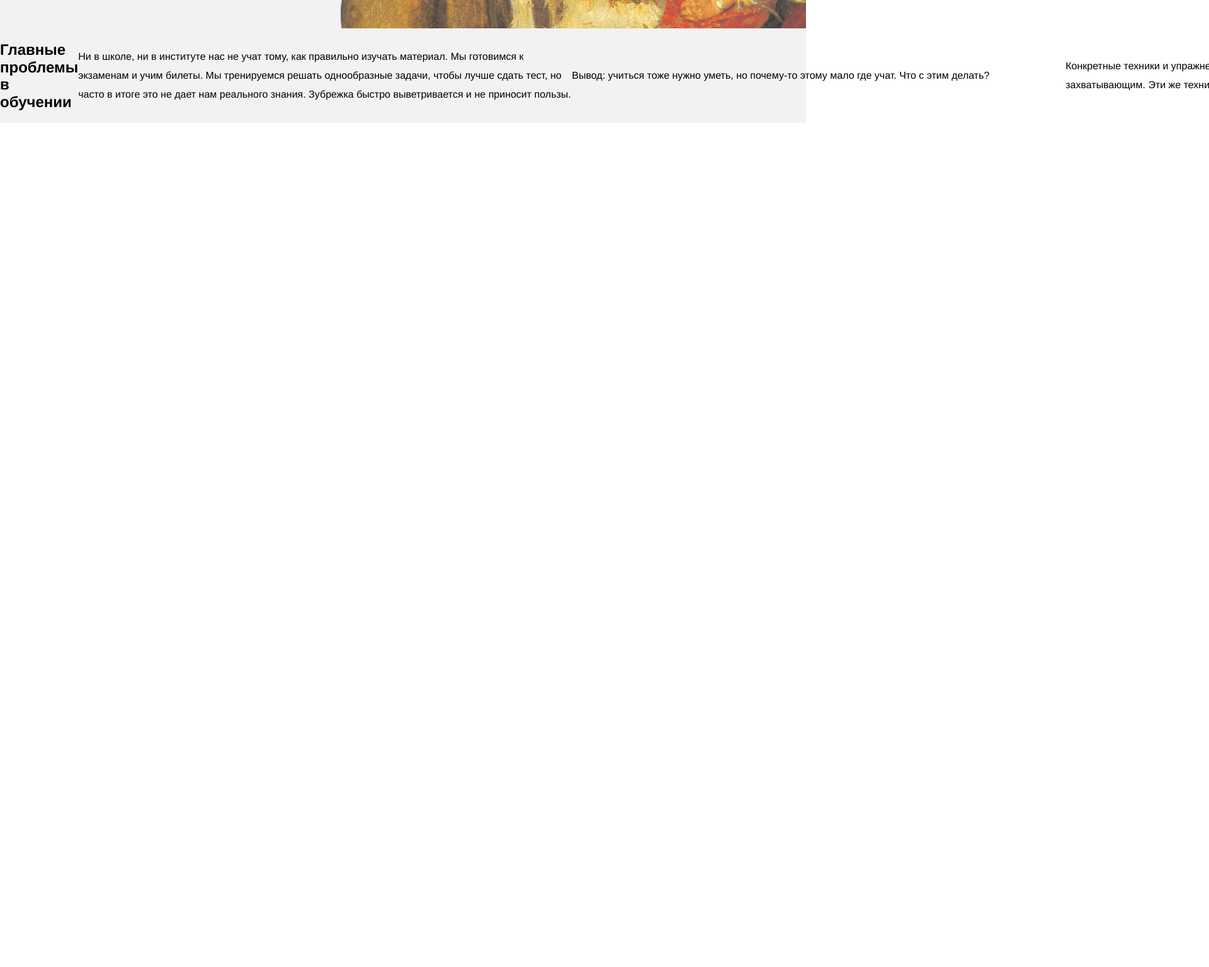
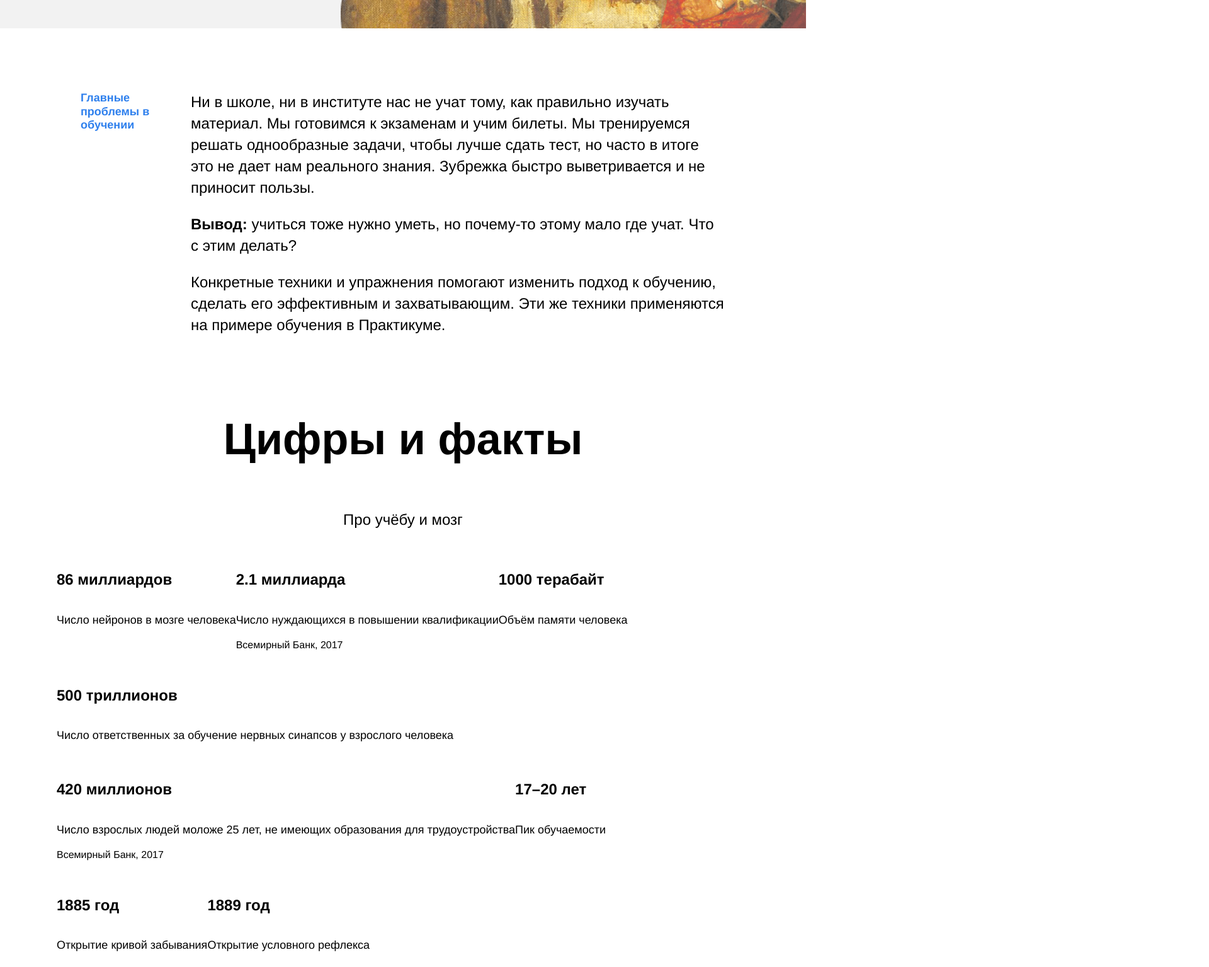
Before and after one commit to Max1m2L/first-project, a plain HTML site: page index.html in a window 1280 px wide. Shown: the part 711-2246 px from the top of the page at 63% size, 1920 px wide, since content can reach past the window. Before the commit the page ends 906 px from the top, so only its background shows below. Drawn offline with Linux system fonts and the light colour scheme.

Commit message:
first-project 2.0

```diff
--- a/index.html
+++ b/index.html
@@ -29,33 +29,125 @@
     <main class="content">
       <section class="description">
         <div class="two-columns">
-          <h2 class="two-columns__brief">Главные проблемы в обучении</h2>
-          <div class="two-columns__main-text">
-
-          </div>
-          <p class="two-columns__paragraph">
+          <h3 class="two-columns__brief">Главные проблемы в обучении</h3>
+          <div class="two-columns__paragraph">
+            <p>
               Ни в школе, ни в институте нас не учат тому, как правильно изучать материал.
               Мы готовимся к экзаменам и учим билеты.
               Мы тренируемся решать однообразные задачи, чтобы лучше сдать тест, но часто в итоге это не дает нам реального знания.
               Зубрежка быстро выветривается и не приносит пользы.
             </p>
-          <p class="two-columns__paragraph">Вывод: учиться тоже нужно уметь, но почему-то этому мало где учат.
-            Что с этим делать?</p>
-          <p class="two-columns__paragraph">
+            <p>
+              <span class="two-columns__span-accent">Вывод: </span>учиться тоже нужно уметь, но почему-то этому мало где учат.
+              Что с этим делать?
+            </p>
+            <p>
               Конкретные техники и упражнения помогают изменить подход к обучению, сделать его эффективным и захватывающим.
               Эти же техники применяются на примере обучения в Практикуме.
             </p>
-          <span class="two-columns__span-accent"></span>
+          </div>
         </div>
       </section>
 
       <section class="digits">
+        <div class="section-title">
+          <h3>Цифры и факты</h3>
+        </div>
+        <div class="section-subtitle">
+          <p>Про учёбу и мозг</p>
+        </div>
+        <div class="table">
+          <div class="table__cell">
+            <h5 class="table__heading">86 миллиардов</h5>
+            <p class="table__text">Число нейронов в мозге человека</p>
+          </div>
+          <div class="table__cell">
+            <h5 class="table__heading">2.1 миллиарда</h5>
+            <p class="table__text">Число нуждающихся в повышении квалификации</p>
+            <p>Всемирный Банк, 2017</p>
+          </div>
+          <div class="table__cell">
+            <h5 class="table__heading">1000 терабайт</h5>
+            <p class="table__text">Объём памяти человека</p>
+          </div>
+          <div class="table__cell">
+            <h5 class="table__heading">500 триллионов</h5>
+            <p class="table__text">Число ответственных за обучение нервных синапсов у взрослого человека</p>
+          </div>
+          <div class="table__cell">
+            <h5 class="table__heading">420 миллионов</h5>
+            <p class="table__text">Число взрослых людей моложе 25 лет, не имеющих образования для трудоустройства</p>
+            <p>Всемирный Банк, 2017</p>
+          </div>
+          <div class="table__cell">
+            <h5 class="table__heading">17–20 лет</h5>
+            <p class="table__text">Пик обучаемости</p>
+          </div>
+          <div class="table__cell">
+            <h5 class="table__heading">1885 год</h5>
+            <p class="table__text">Открытие кривой забывания</p>
+          </div>
+          <div class="table__cell">
+            <h5 class="table__heading">1889 год</h5>
+            <p class="table__text">Открытие условного рефлекса</p>
+          </div>
+        </div>
       </section>
 
       <section class="feynman">
+        <div class="feynman__title">
+          <h1>Метод Фейнмана</h1>
+        </div>
+        <div class="feynman__subtitle">
+          <p>Выучить и не забыть</p>
+        </div>
+        <a class="feynman__link">Подробнее</a>
+        <div class="feynman__img" >
+          <img src="images/feynman.png">
+        </div>
       </section>
 
       <section class="kaufman">
+        <div class="section-title section-title_theme_dark">
+          <h3>Принципы обучения</h3>
+        </div>
+        <div class="section-subtitle section-subtitle_theme_dark">
+          <p>от Джоша Кауфмана</p>
+        </div>
+        <div class="table table_theme_dark">
+          <div class="table__cell table__cell_theme_dark">
+            <h5 class="table__heading">1</h5>
+            <p class="table__text">Выберите привлекательный проект.</p>
+          </div>
+          <div class="table__cell">
+            <h5 class="table__heading">2</h5>
+            <p class="table__text">Сосредоточьтесь на каком-то одном навыке.</p>
+          </div>
+          <div class="table__cell">
+            <h5 class="table__heading">3</h5>
+            <p class="table__text">Определите целевой уровень мастерства.</p>
+          </div>
+          <div class="table__cell">
+            <h5 class="table__heading">4</h5>
+            <p class="table__text">Разбейте навык на элементы.</p>
+          </div>
+          <div class="table__cell">
+            <h5 class="table__heading">5</h5>
+            <p class="table__text">Приготовьте всё необходимое для занятий.</p>
+          </div>
+          <div class="table__cell">
+            <h5 class="table__heading">6</h5>
+            <p class="table__text">Устраните препятствия для занятий.</p>
+          </div>
+          <div class="table__cell">
+            <h5 class="table__heading">7</h5>
+            <p class="table__text">Выделите специальное время для занятий.</p>
+          </div>
+          <div class="table__cell">
+            <h5 class="table__heading">8</h5>
+            <p class="table__text">Создайте быстрые петли обратной связи.</p>
+          </div>
+        </div>
       </section>
     </main>
     <footer class="footer">
--- a/styles/style.css
+++ b/styles/style.css
@@ -7,7 +7,6 @@
   margin: 0 auto;
   /* выше для экранов больше 1600px отцентрировали весь контент */
   font-family: 'Helvetica Neue', Arial, sans-serif;
-  background-color: #f2f2f2;
 }
 
 .header {
@@ -16,6 +15,7 @@
   height: 100vh;
   min-height: 600px;
   max-height: 756px;
+  background-color: #f2f2f2;
   /* выше установили ограничения для секции */
 }
 
@@ -68,20 +68,88 @@
 
 .two-columns {
   display: flex;
-  align-items: center;
-  top: 100px;
-  bottom: 100px;
+  justify-content: space-between;
+  align-items: flex-start;
   width: 80%;
+  min-width: 784px;
+  margin: 100px auto;
 }
 
 .two-columns__brief {
   width: 175px;
+  line-height: 1.2;
+  font-size: 18px;
+  color: #2f80ed;
+  margin-top: 0;
 }
 
 .two-columns__paragraph {
-  line-height: 30px;
-  width: 80%;
-  min-width: 784px;
+  flex: 1;
+  line-height: 34px;
+  font-size: 24px;
+  margin-top: 0;
+}
+
+.two-columns__paragraph p {
+  margin-top: 0;
+}
+
+.two-columns__span-accent {
+  line-height: 34px;
+  font-size: 24px;
+  font-weight: 600;
+}
+
+.section-title {
+  position: relative;
+  margin: 0 auto;
+  width: 60%;
+  text-align: center;
+  line-height: 1.15;
+  font-size: 60px;
+  font-weight: 600;
+}
+
+.section-subtitle {
+  position: relative;
+  margin: 0 auto;
+  margin-top: 10px;
+  text-align: center;
+  width: 60%;
+  line-height: 34px;
+  font-size: 24px;
+}
+
+.table {
+  display: flex;
+  flex-wrap: wrap;
+  width: 1100px;
+  margin: 0 auto;
+}
+
+.table-cell {
+  margin-top: 60px;
+  width: 250px;
+}
+
+.table__heading {
+  font-size: 24px;
+  line-height: 1.15;
+}
+
+.table__text {
+  line-height: 1.2;
+  font-size: 18px;
+  margin: 20px 0;
+}
+
+.feynman__title {
+  text-align: center;
+  margin: 0 auto;
+  line-height: 1.15;
+  font-size: 120px;
+  font-weight: 600;
+  width: 648px;
 }
 
 /* и элемента с модификатором вида ключ-значение */
```
Lines whose indentation alone changed are shown as unchanged.
